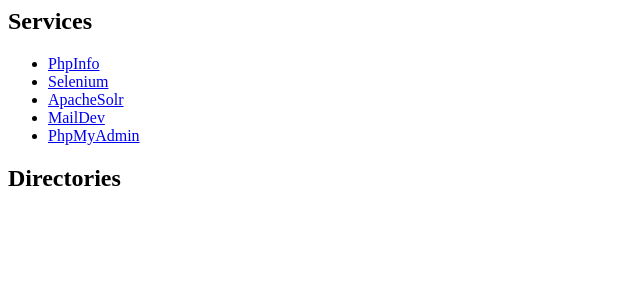
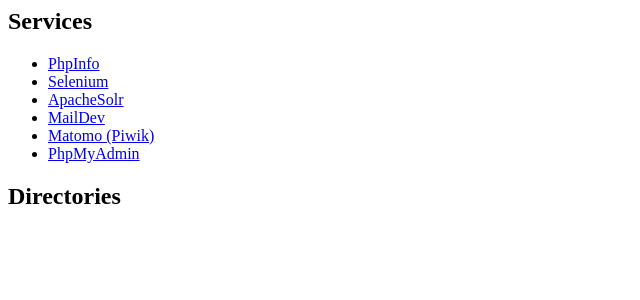
Before and after one commit to golddragon007/cloud9, a PHP site: page / in a window 1280 px wide. Shown: the top 300 px of the page, without its empty margins (0-640 px from the left). Run offline with PHP 8.4, Linux system fonts and the light colour scheme.

Commit message:
Lamp profile: add piwik (matomo)

```diff
--- a/salt/lamp/files/index.php
+++ b/salt/lamp/files/index.php
@@ -6,6 +6,7 @@
   <li><a href='./selenium/vnc.html?port=8081&autoconnect=true'>Selenium</a></li>
   <li><a href='./solr/'>ApacheSolr</a></li>
   <li><a href='./maildev/'>MailDev</a></li>
+  <li><a href='./matomo/'>Matomo (Piwik)</a></li>
   <li><a href='./phpmyadmin/'>PhpMyAdmin</a></li>
   <?php
     if (file_exists("/opt/frp/frpc.ini")){
```
Also changed, not shown: 2 other files.
